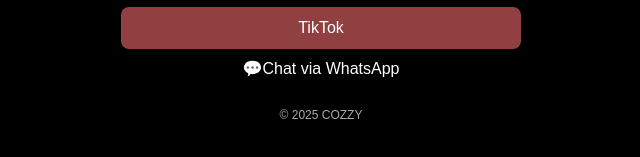
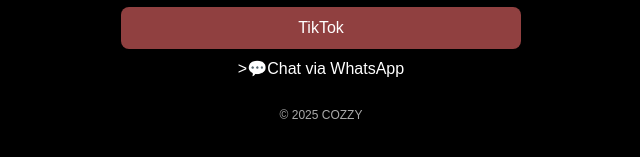
Before and after one commit to cozzydelucien/linktree, a plain HTML site: page index.html in a window 1280 px wide. Shown: the part 277-434 px from the top of the page, 319-959 px from the left. Drawn offline with Linux system fonts and the light colour scheme.

Commit message:
Update index.html

```diff
--- a/index.html
+++ b/index.html
@@ -66,7 +66,7 @@
 
     <a class="link" href="https://www.instagram.com/cozzydelucien/" target="_blank">Instagram</a>
     <a class="link" href="https://www.tiktok.com/@cocodemellon?_t=ZS-8vlwSOqkQeW&_r=1" target="_blank">TikTok</a>
-    <a class="https://wa.me/6283151286667" target="_blank">💬Chat via WhatsApp</a>
+    <a class="https://wa.me/6283151286667" target="_blank"style="text-decoration: none;">>💬Chat via WhatsApp</a>
 
 
     <div class="footer">
```
